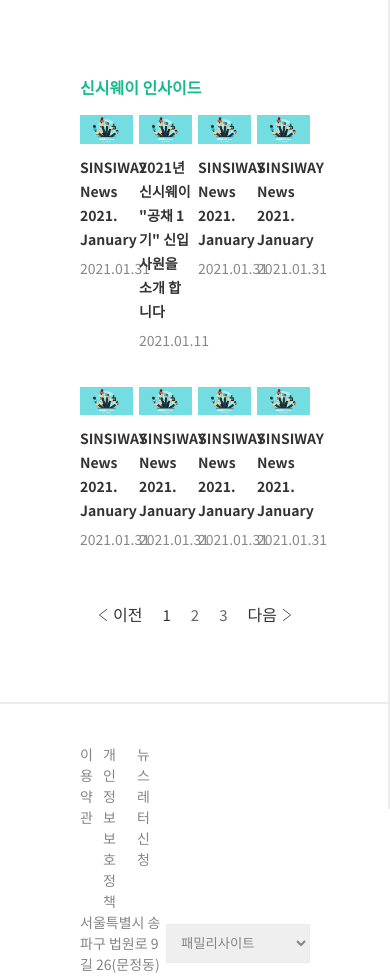
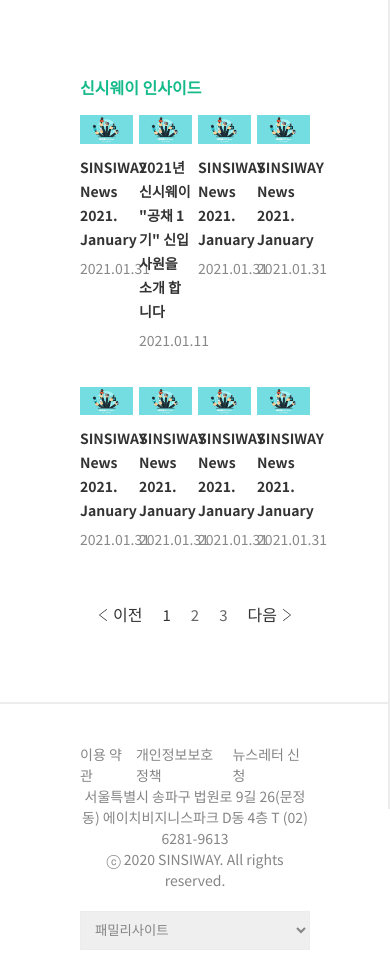
Before and after one commit to danbiilee/sinsiway-blog-renewal, a website: page pages/inside-list.html in a window 390 px wide. Shown: the part 75-1053 px from the top of the page. Drawn offline with Linux system fonts and the light colour scheme.

Commit message:
메인페이지 미디어쿼리추가

```diff
--- a/assets/css/common.css
+++ b/assets/css/common.css
@@ -198,6 +198,36 @@
   align-items: center;
 }
 
+@media (max-width: 1024px) {
+  .info-container {
+    flex-direction: column;
+    align-items: flex-start;
+  }
+  .family {
+    width: 30%;
+    margin-top: var(--base-space);
+  }
+}
+
+@media (max-width: 768px) {
+  .info-container {
+    align-items: center;
+  }
+  .links {
+    justify-content: center;
+  }
+  .address,
+  .copy {
+    text-align: center;
+  }
+  .family {
+    width: 100%;
+  }
+  .sns-container {
+    justify-content: center;
+  }
+}
+
 .links {
   display: flex;
 }
--- a/assets/css/reset.css
+++ b/assets/css/reset.css
@@ -140,6 +140,9 @@
   outline: 0;
   cursor: pointer;
 }
+select {
+  cursor: pointer;
+}
 input,
 textarea,
 select {
```
Also changed, not shown: assets/css/main.css (+35 -1 lines).
